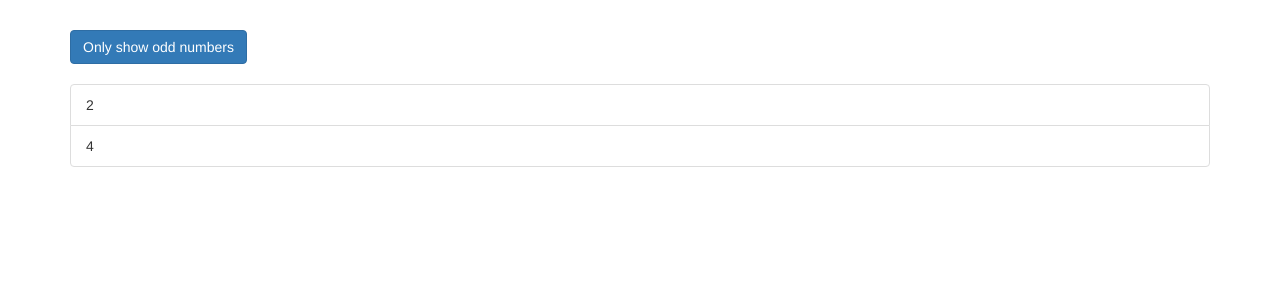
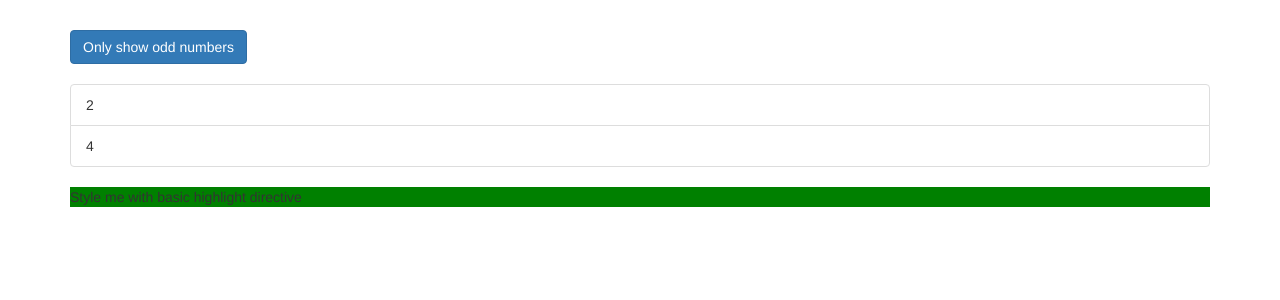
Before and after one commit to kkumarmohit/directives-start, an Angular app: page / in a window 1280 px wide. Shown: the top 300 px of the page. Built offline with nearby package versions, Linux system fonts and the light colour scheme.

Commit message:
Create basic custom directive

```diff
--- a/src/app/app.component.html
+++ b/src/app/app.component.html
@@ -25,6 +25,7 @@
           </li>
         </div>
       </ul>
+      <p appBasicHighlight>Style me with basic highlight directive</p>
     </div>
   </div>
 </div>
--- a/src/app/app.module.ts
+++ b/src/app/app.module.ts
@@ -4,10 +4,12 @@
 
 
 import { AppComponent } from './app.component';
+import { BasicHighlightDirective } from './basic-highlight/basic-highlight.directive';
 
 @NgModule({
   declarations: [
-    AppComponent
+    AppComponent,
+    BasicHighlightDirective
   ],
   imports: [
     BrowserModule,
--- /dev/null
+++ b/src/app/basic-highlight/basic-highlight.directive.ts
@@ -0,0 +1,13 @@
+import { Directive, ElementRef, OnInit } from "@angular/core";
+
+@Directive({
+    selector: '[appBasicHighlight]'
+})
+export class BasicHighlightDirective implements OnInit{
+    constructor(private elementRef: ElementRef){
+
+    }
+    ngOnInit() {
+        this.elementRef.nativeElement.style.backgroundColor = 'green';
+    }
+}
```
